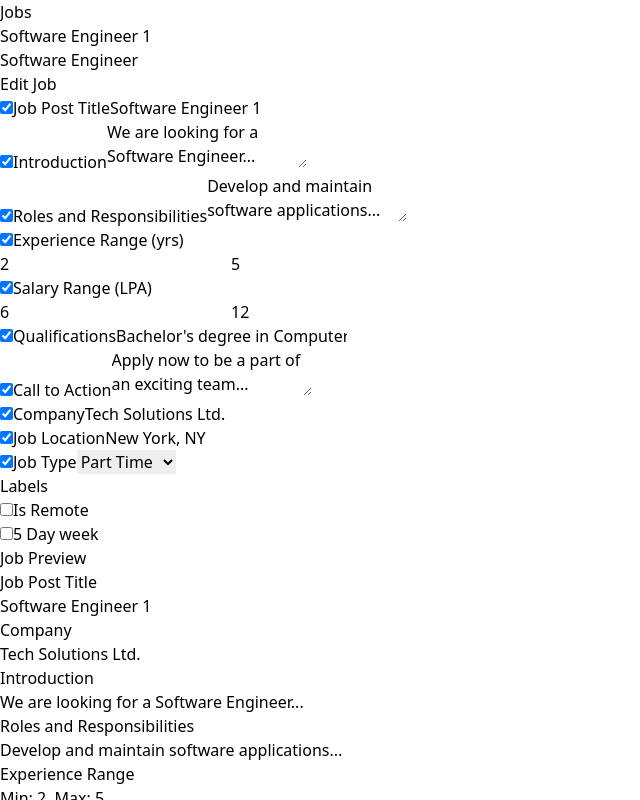
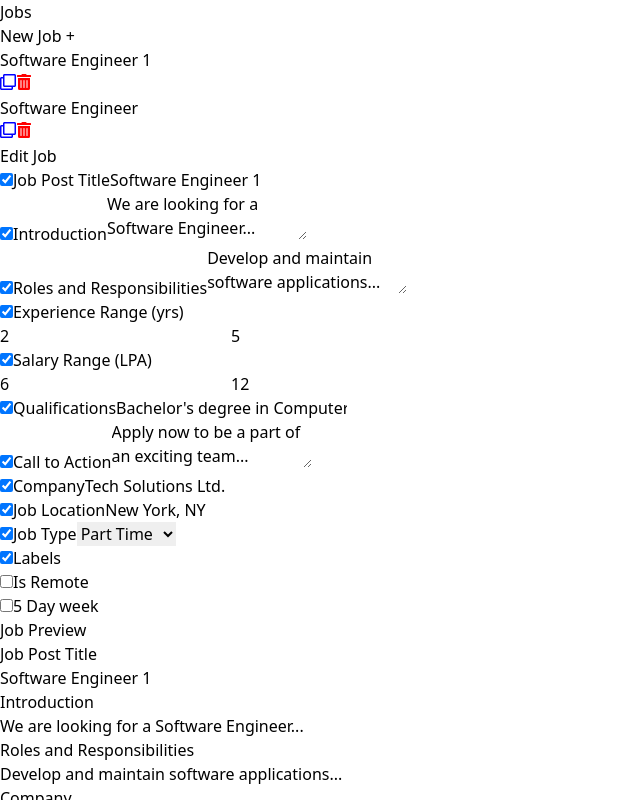
Before and after one commit to Vivek7038/job-post-manager, a React (Vite) app: page / in a window 1280 px wide. Both pictures are taken after a click on the button "Software Engineer 1". Shown: the top 800 px of the page, without its empty margins (0-640 px from the left). Built offline with nearby package versions, Linux system fonts and the light colour scheme.

Commit message:
fixes in editor and previewer , added feature to create, duplicate , delete a job post

```diff
--- a/package.json
+++ b/package.json
@@ -11,7 +11,8 @@
   },
   "dependencies": {
     "react": "^18.3.1",
-    "react-dom": "^18.3.1"
+    "react-dom": "^18.3.1",
+    "react-icons": "^5.2.1"
   },
   "devDependencies": {
     "@types/react": "^18.3.3",
--- a/src/App.jsx
+++ b/src/App.jsx
@@ -19,12 +19,51 @@
     jobType: true,
     labels: true,
   });
+
+  const handleNewJob = () => {
+    const newJob = {
+      id: Date.now(),
+      title: "New Job",
+      introduction: "",
+      rolesAndResponsibilities: "",
+      experienceRange: { min: "", max: "" },
+      qualifications: "",
+      salaryRange: { min: "", max: "" },
+      callToAction: "",
+      company: "",
+      jobLocation: "",
+      jobType: "",
+      labels: [],
+    };
+    setJobs([...jobs, newJob]);
+    setSelectedJobId(newJob.id);
+    setJob(newJob);
+  };
+
   const handleSelectJob = (id) => {
     setSelectedJobId(id);
   };
 
   const handleJobChange = (updatedJob) => {
     setJobs(jobs.map((job) => (job.id === updatedJob.id ? updatedJob : job)));
+  };
+
+  const handleDuplicateJob = (id) => {
+    const jobToDuplicate = jobs.find((job) => job.id === id);
+    const duplicatedJob = {
+      ...jobToDuplicate,
+      id: Date.now(),
+      title: `${jobToDuplicate.title} (Copy)`,
+    };
+    setJobs([...jobs, duplicatedJob]);
+  };
+
+  const handleDeleteJob = (id) => {
+    setJobs(jobs.filter((job) => job.id !== id));
+    if (selectedJobId === id) {
+      setSelectedJobId(null);
+      setJob(null);
+    }
   };
 
   const selectedJob = jobs.find((job) => job.id === selectedJobId);
@@ -36,11 +75,23 @@
   };
   return (
     <div className="flex">
-      <Sidebar jobs={jobs} onSelectJob={handleSelectJob} />
+      <Sidebar
+        jobs={jobs}
+        onSelectJob={handleSelectJob}
+        onDuplicateJob={handleDuplicateJob}
+        onDeleteJob={handleDeleteJob}
+        onNewJob={handleNewJob}
+        selectedJobId={selectedJobId}
+      />
       {selectedJob && (
         <>
-          <Editor job={selectedJob} setJob={handleJobChange}  fieldVisibility={fieldVisibility} toggleFieldVisibility={toggleFieldVisibility}/>
-          <Previewer job={selectedJob}  fieldVisibility={fieldVisibility} />
+          <Editor
+            job={selectedJob}
+            setJob={handleJobChange}
+            fieldVisibility={fieldVisibility}
+            toggleFieldVisibility={toggleFieldVisibility}
+          />
+          <Previewer job={selectedJob} fieldVisibility={fieldVisibility} />
         </>
       )}
     </div>
--- a/src/components/Editor.jsx
+++ b/src/components/Editor.jsx
@@ -311,7 +311,15 @@
           </select>
         </div>
         <div className="mb-4">
-          <label className="block text-sm mb-1">Labels</label>
+          <label className="block text-sm mb-1">
+          <input
+              type="checkbox"
+              name="labels"
+              checked={fieldVisibility.labels}
+              onChange={handleVisibilityCheckboxChange}
+              className="mr-2"
+            />
+            Labels</label>
           {formData.labelOptions.map((option) => (
             <div key={option} className="flex items-center">
               <input
--- a/src/components/Previewer.jsx
+++ b/src/components/Previewer.jsx
@@ -6,9 +6,9 @@
   // Array of field names and their corresponding labels
   const fields = [
     { name: "title", label: "Job Post Title" },
-    { name: "company", label: "Company" },
     { name: "introduction", label: "Introduction" },
     { name: "rolesAndResponsibilities", label: "Roles and Responsibilities" },
+    { name: "company", label: "Company" },
     { name: "experienceRange", label: "Experience Range" },
     { name: "qualifications", label: "Qualifications" },
     { name: "salaryRange", label: "Salary Range" },
--- a/src/components/Sidebar.jsx
+++ b/src/components/Sidebar.jsx
@@ -1,18 +1,46 @@
-import React from 'react';
+import React from "react";
+import { FaRegClone, FaTrashAlt } from "react-icons/fa";
 
-const Sidebar = ({ jobs, onSelectJob }) => {
+const Sidebar = ({
+  jobs,
+  onSelectJob,
+  onDuplicateJob,
+  onDeleteJob,
+  onNewJob,
+  selectedJobId
+}) => {
   return (
-    <div className="w-1/4 p-4 border-r">
+    <div className="min-w-[20%] max-w-[20%] min-h-[100vh] p-4 border-r">
       <h2 className="text-lg font-semibold mb-4">Jobs</h2>
+      <button
+        onClick={onNewJob}
+        className="mb-4 p-2 w-full max-w-[170px] text-center bg-blue-500 text-white rounded"
+      >
+        New Job +
+      </button>
       <ul>
         {jobs.map((job) => (
-          <li key={job.id} className="mb-2">
+          <li key={job.id} className="mb-2 flex items-center justify-between">
             <button
               onClick={() => onSelectJob(job.id)}
-              className="w-full text-left p-2 border rounded"
-            >
+              className={`flex-grow text-left text-wrap p-2 border rounded ${selectedJobId === job.id ? 'bg-blue-200 shadow-lg transform scale-105' : ''}`}
+              >
               {job.title}
             </button>
+            <div className="ml-2 flex items-center">
+              <button
+                onClick={() => onDuplicateJob(job.id)}
+                className="p-2 text-gray-500 hover:text-gray-700"
+              >
+                <FaRegClone color="blue"/>
+              </button>
+              <button
+                onClick={() => onDeleteJob(job.id)}
+                className="p-2 text-gray-500 hover:text-gray-700"
+              >
+                <FaTrashAlt  color="red"/>
+              </button>
+            </div>
           </li>
         ))}
       </ul>
```
Also changed, not shown: 1 other file (tests, documents, lock files or other folders).
